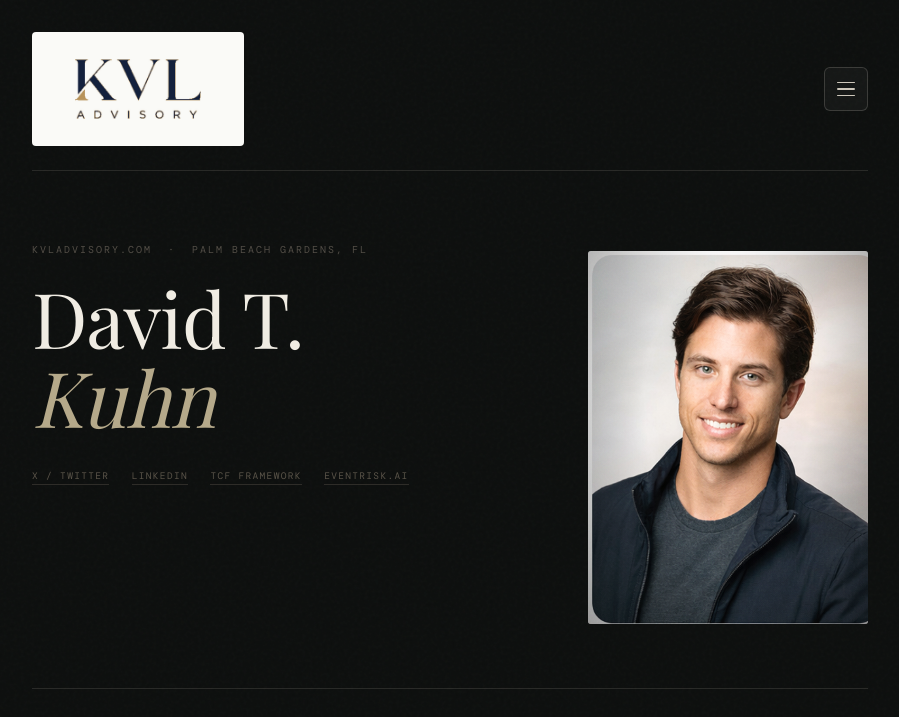
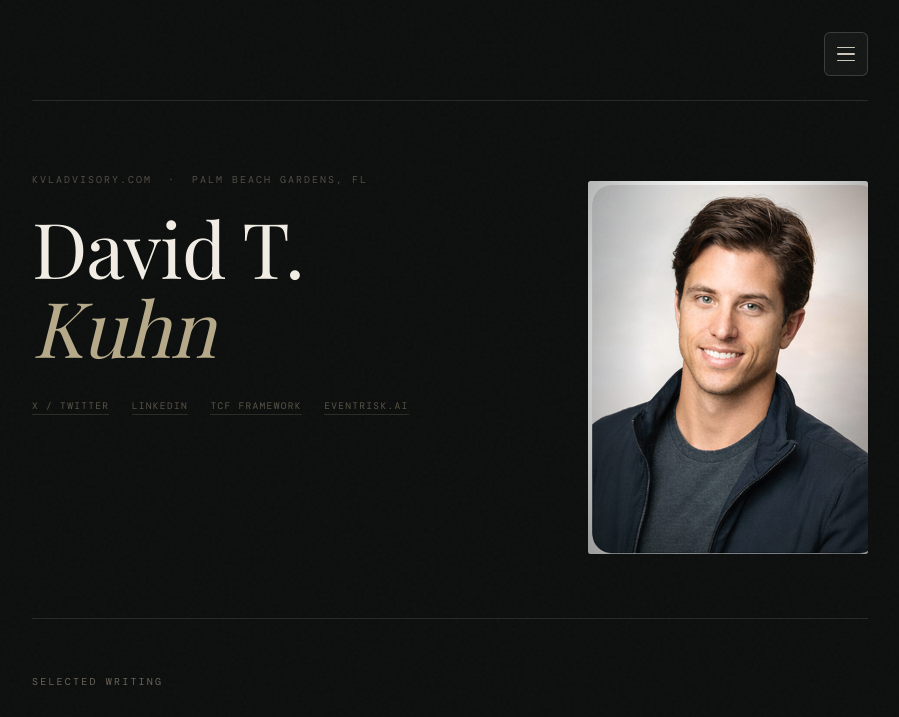
Before and after one commit to TradePaper/kvladvisory, a plain HTML site: page index.html in a window 1280 px wide. Shown: the top 717 px of the page, without its empty margins (190-1089 px from the left). Drawn offline with nearby package versions, Linux system fonts and the light colour scheme; a web font is replaced by a local one.

Commit message:
Remove KVL Advisory logo from nav
Co-Authored-By: Claude Fable 5 <noreply@anthropic.com>

```diff
--- a/index.html
+++ b/index.html
@@ -72,29 +72,12 @@
     nav {
       display: flex;
       align-items: center;
-      justify-content: space-between;
+      justify-content: flex-end;
       padding: 2rem 0 1.5rem;
       border-bottom: 0.5px solid rgba(232,226,213,0.12);
       position: relative;
       z-index: 30;
     }
-    .nav-logo {
-      display: block;
-      background: #FAFAF7;
-      border-radius: 4px;
-      padding: 12px 16px;
-      text-decoration: none;
-      transition: opacity 0.2s ease;
-    }
-    .nav-logo:hover {
-      opacity: 0.92;
-    }
-    .nav-logo img {
-      display: block;
-      width: 180px;
-      height: auto;
-    }
-
     /* hamburger button */
     .nav-toggle {
       appearance: none;
@@ -478,7 +461,6 @@
       .hero-photo img {
         object-position: center 15%;
       }
-      .nav-logo img { width: 140px; }
       .social { gap: 1rem; }
       nav ul.nav-menu { min-width: 200px; }
     }
@@ -494,7 +476,6 @@
 
   <!-- NAV -->
   <nav class="anim d1">
-    <a href="/" class="nav-logo"><img src="/public/logo-primary.png" alt="KVL Advisory"></a>
     <button type="button" class="nav-toggle" id="nav-toggle" aria-label="Open menu" aria-expanded="false" aria-controls="nav-menu">
       <span class="nav-toggle-bar"></span>
       <span class="nav-toggle-bar"></span>
```
